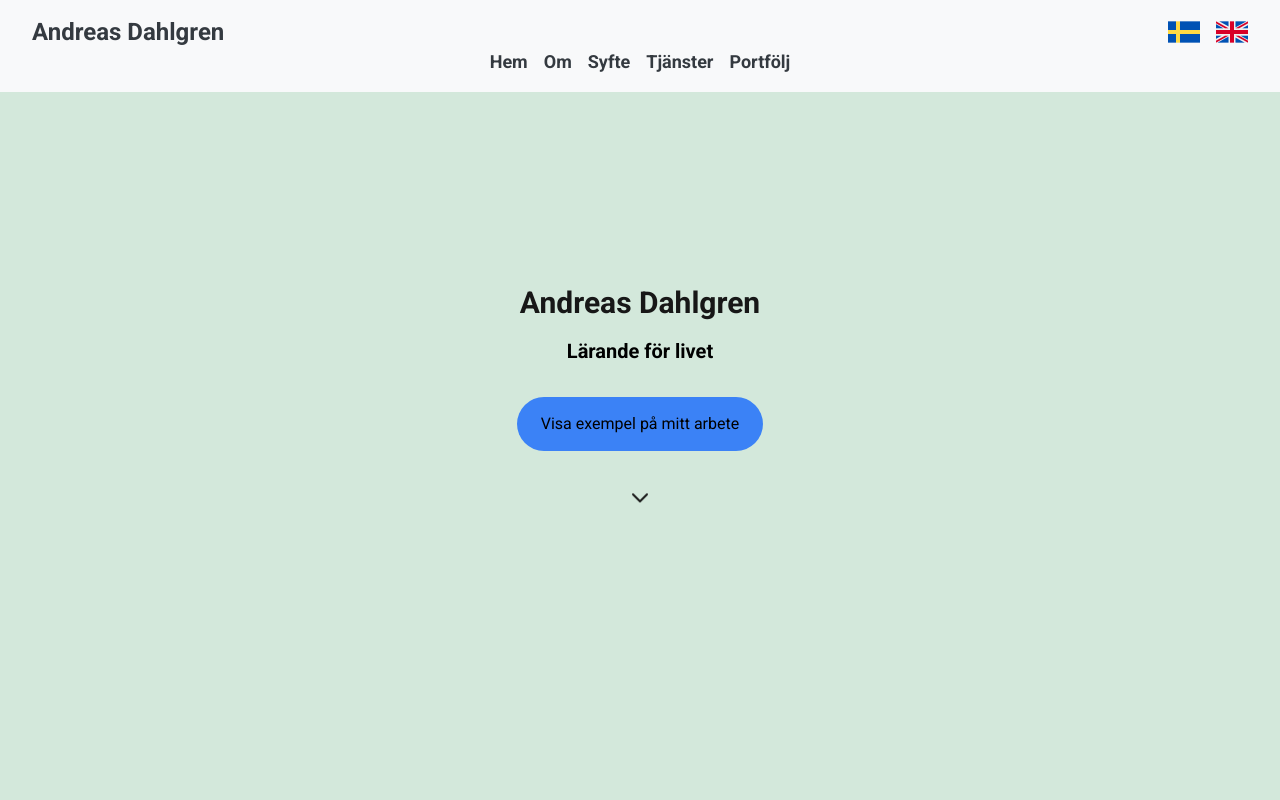
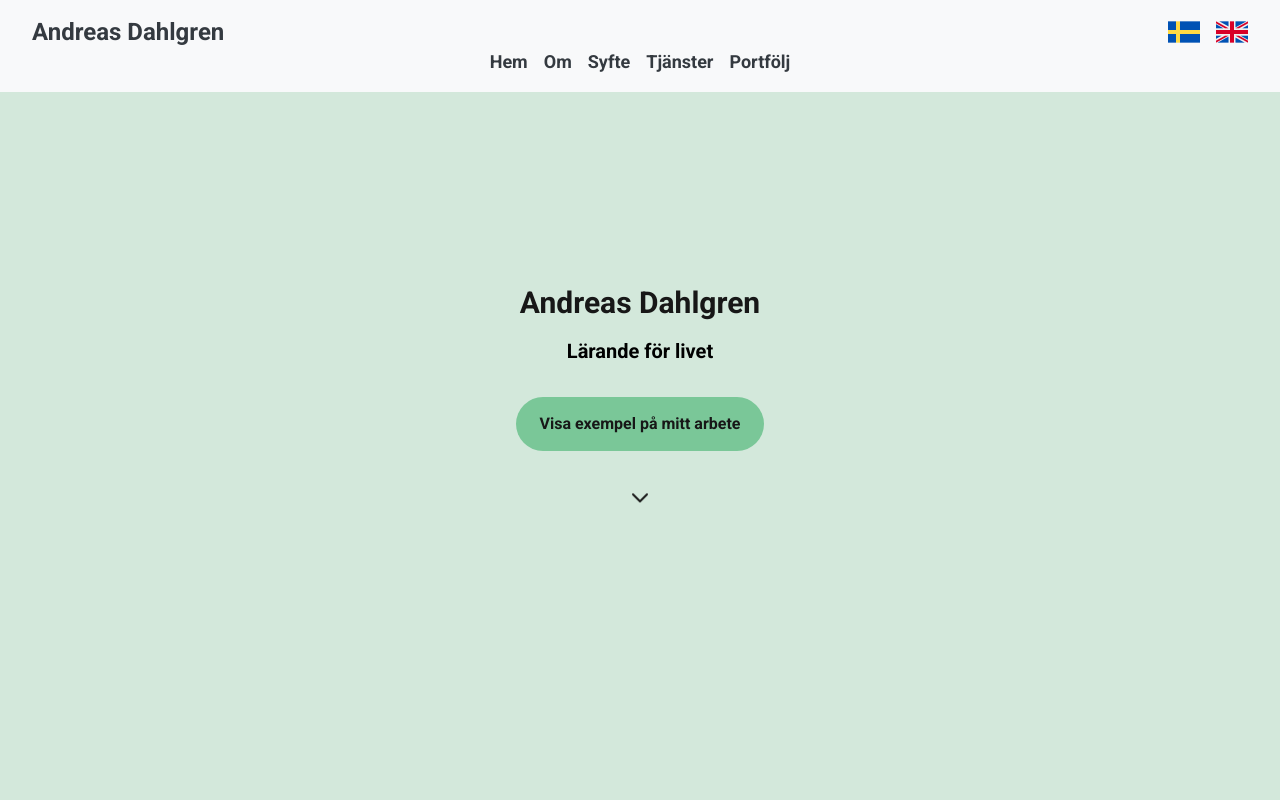
Before and after one commit to AndreasAKD/DynamicWebApp, a Next.js app: page / in a window 1280 px wide. Shown: the top 800 px of the page. Built offline with nearby package versions, Linux system fonts and the light colour scheme.

Commit message:
more colors

```diff
--- a/app/globals.css
+++ b/app/globals.css
@@ -38,8 +38,8 @@
     --about-text: #ededed;
     --portfolio-bg: #2a2a2a;
     --portfolio-text: #ededed;
-    --contact-bg: #1f1f1f;
-    --contact-text: #ededed;
+    --contact-bg: hsl(143, 41%, 63%);
+    --contact-text: #000000;
     --text-primary: #ffffff;
   }
 }
--- a/pages/index.tsx
+++ b/pages/index.tsx
@@ -44,7 +44,7 @@ const Home = ({}: HomeProps) => {
       <section className="flex flex-col items-center justify-center min-h-screen" style={{ backgroundColor: 'var(--hero-bg)'}}>
         <h1 className="text-3xl font-bold mb-4">Andreas Dahlgren</h1>
         <p className="text-xl mb-8 text-center" style={{ color: 'var(--text-primary)' }}>{t('lifeenthusiast')}</p>
-        <a href="#portfolio" className="px-6 py-3 bg-blue-500 rounded-full hover:bg-blue-600 transition" style={{ color: 'var(--text-primary)' }}>{t('viewSamples')}</a>
+        <a href="#portfolio" className="px-6 py-3 font-bold rounded-full hover:bg-blue-600 transition" style={{ color: 'var(--contact-text)', backgroundColor: 'var(--contact-bg)' }}>{t('viewSamples')}</a>
         <div className="mt-10 animate-bounce">
           <svg className="w-6 h-6" fill="none" stroke="currentColor" viewBox="0 0 24 24" xmlns="http://www.w3.org/2000/svg">
             <path strokeLinecap="round" strokeLinejoin="round" strokeWidth="2" d="M19 9l-7 7-7-7"></path>
```
